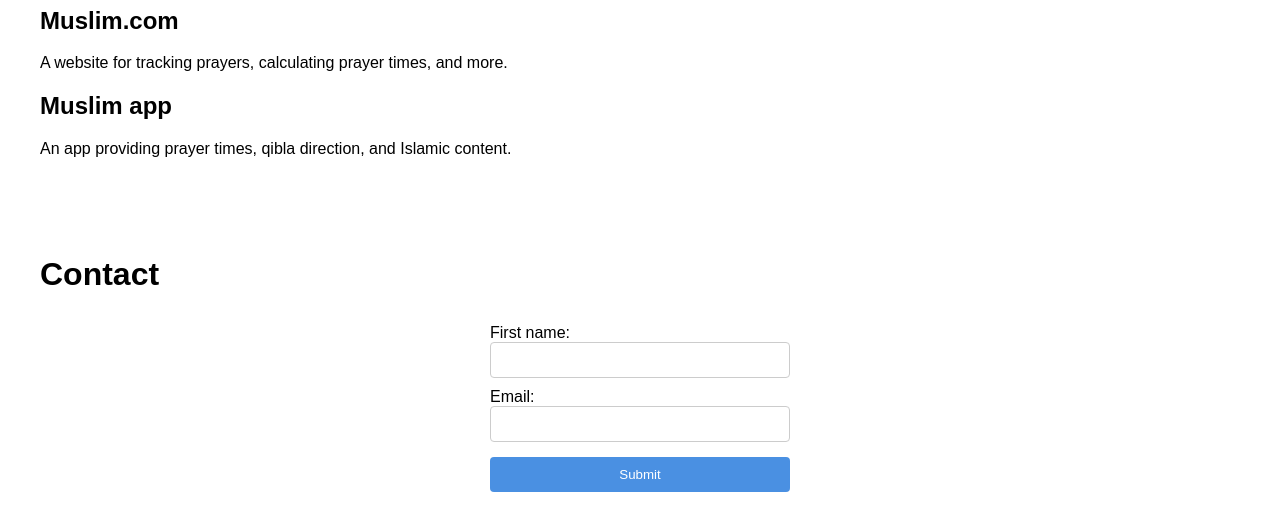
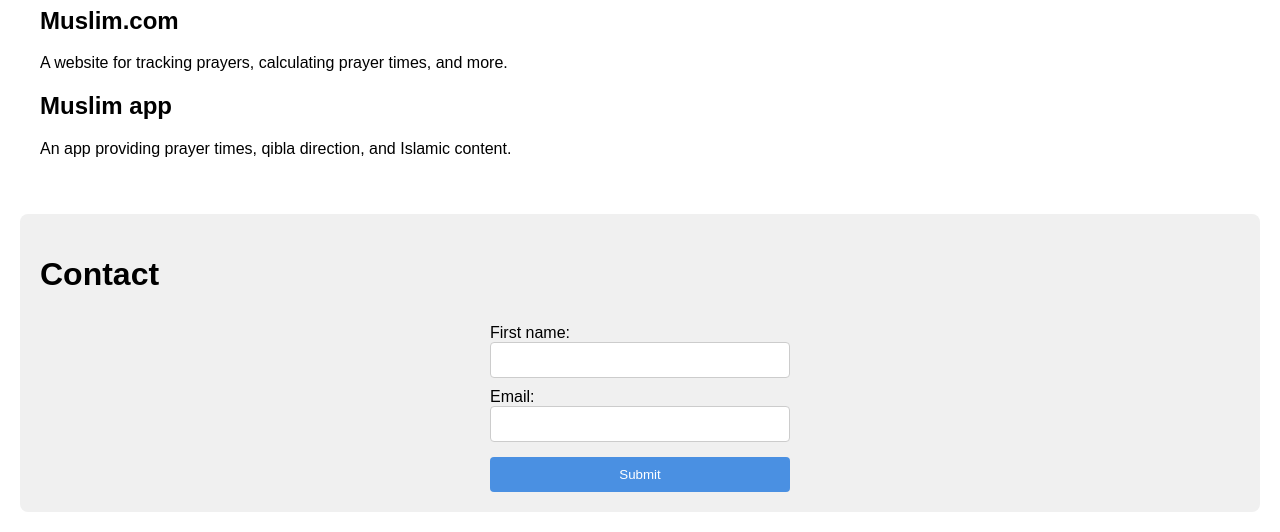
Before and after one commit to veronicalcosta/Desafio-3, a plain HTML site: page index2.html in a window 1280 px wide. Shown: the part 520-1052 px from the top of the page. Drawn offline with Linux system fonts and the light colour scheme.

Commit message:
fix some misspellings

```diff
--- a/index2.html
+++ b/index2.html
@@ -48,7 +48,7 @@
             }
 
             #about, #contact {
-                background-col,,or: #f0f0f0;
+                background-color: #f0f0f0;
             }
 
             /* Formulário */
```
